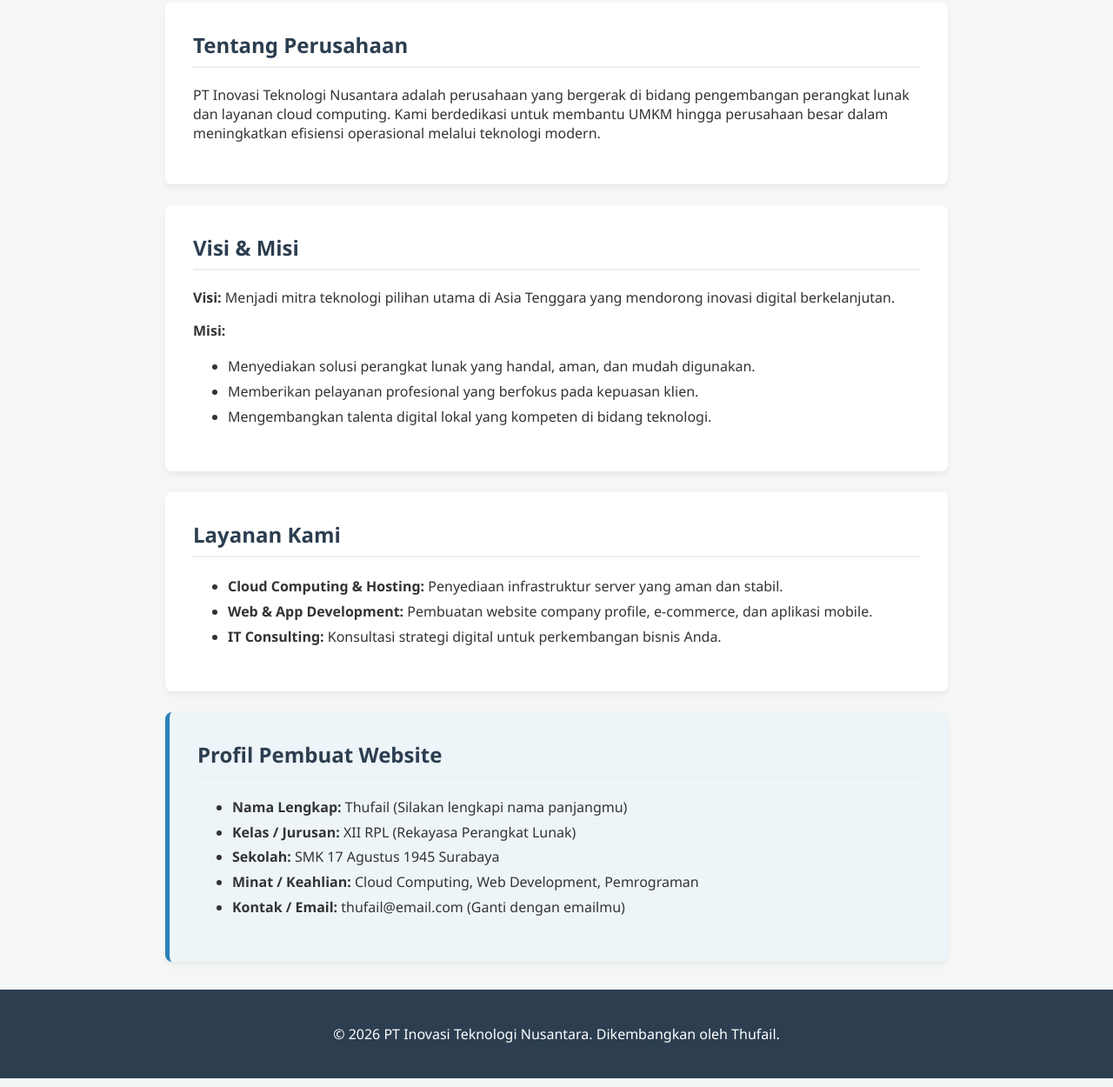
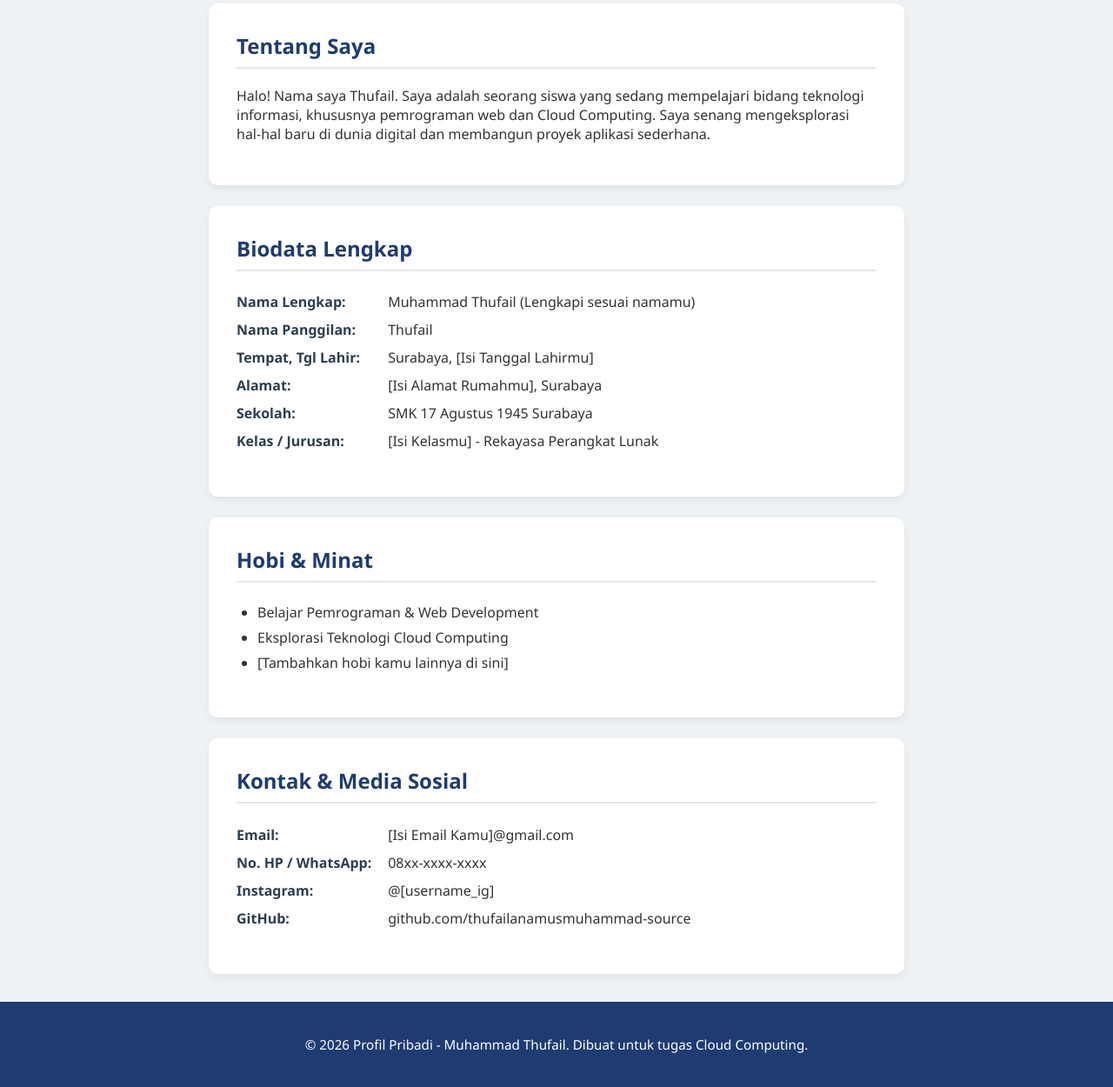
Before and after one commit to thufailanamusmuhammad-source/profil_by_THUFAIL, a plain HTML site: page index.html in a window 1280 px wide. Shown: the part 245-1495 px from the top of the page at 87% size. Drawn offline with Linux system fonts and the light colour scheme.

Commit message:
Update index.html

```diff
--- a/index.html
+++ b/index.html
@@ -3,31 +3,33 @@
 <head>
     <meta charset="UTF-8">
     <meta name="viewport" content="width=device-width, initial-scale=1.0">
-    <title>Profil Perusahaan & Pembuat - Thufail</title>
+    <title>Profil Pribadi - Thufail</title>
     <style>
         body {
             font-family: 'Segoe UI', Tahoma, Geneva, Verdana, sans-serif;
             margin: 0;
             padding: 0;
-            background-color: #f4f7f6;
+            background-color: #eef2f5;
             color: #333;
         }
         header {
-            background-color: #2c3e50;
+            background: linear-gradient(135deg, #1e3c72, #2a5298);
             color: white;
             text-align: center;
-            padding: 3rem 1rem;
+            padding: 3.5rem 1rem;
         }
         header h1 {
             margin: 0;
             font-size: 2.5rem;
+            letter-spacing: 1px;
         }
         header p {
-            font-size: 1.2rem;
-            color: #bdc3c7;
+            font-size: 1.1rem;
+            color: #d0e1f9;
+            margin-top: 0.5rem;
         }
         .container {
-            max-width: 900px;
+            max-width: 800px;
             margin: 2rem auto;
             padding: 0 1.5rem;
         }
@@ -35,79 +37,87 @@
             background: white;
             padding: 2rem;
             margin-bottom: 1.5rem;
-            border-radius: 8px;
-            box-shadow: 0 4px 6px rgba(0,0,0,0.05);
+            border-radius: 10px;
+            box-shadow: 0 4px 10px rgba(0,0,0,0.06);
         }
         section h2 {
-            color: #2c3e50;
-            border-bottom: 2px solid #ecf0f1;
+            color: #1e3c72;
+            border-bottom: 2px solid #e1e8ed;
             padding-bottom: 0.5rem;
             margin-top: 0;
         }
-        .profil-saya {
-            background-color: #eef5f9;
-            border-left: 5px solid #2980b9;
+        ul {
+            list-style-type: none;
+            padding: 0;
+            line-height: 2;
         }
-        ul {
+        ul li strong {
+            display: inline-block;
+            width: 170px;
+            color: #2c3e50;
+        }
+        .hobi-list {
+            list-style-type: disc;
+            padding-left: 1.5rem;
             line-height: 1.8;
         }
         footer {
             text-align: center;
             padding: 1.5rem;
-            background-color: #2c3e50;
+            background-color: #1e3c72;
             color: white;
             margin-top: 2rem;
+            font-size: 0.95rem;
         }
     </style>
 </head>
 <body>
 
     <header>
-        <h1>PT Inovasi Teknologi Nusantara</h1>
-        <p>Solusi Terdepan untuk Transformasi Digital Bisnis Anda</p>
+        <h1>Muhammad Thufail</h1>
+        <p>Pelajar SMK 17 Agustus 1945 Surabaya | Jurusan Rekayasa Perangkat Lunak (RPL)</p>
     </header>
 
     <div class="container">
         <section>
-            <h2>Tentang Perusahaan</h2>
-            <p>PT Inovasi Teknologi Nusantara adalah perusahaan yang bergerak di bidang pengembangan perangkat lunak dan layanan cloud computing. Kami berdedikasi untuk membantu UMKM hingga perusahaan besar dalam meningkatkan efisiensi operasional melalui teknologi modern.</p>
+            <h2>Tentang Saya</h2>
+            <p>Halo! Nama saya Thufail. Saya adalah seorang siswa yang sedang mempelajari bidang teknologi informasi, khususnya pemrograman web dan Cloud Computing. Saya senang mengeksplorasi hal-hal baru di dunia digital dan membangun proyek aplikasi sederhana.</p>
         </section>
 
         <section>
-            <h2>Visi & Misi</h2>
-            <p><strong>Visi:</strong> Menjadi mitra teknologi pilihan utama di Asia Tenggara yang mendorong inovasi digital berkelanjutan.</p>
-            <p><strong>Misi:</strong></p>
+            <h2>Biodata Lengkap</h2>
             <ul>
-                <li>Menyediakan solusi perangkat lunak yang handal, aman, dan mudah digunakan.</li>
-                <li>Memberikan pelayanan profesional yang berfokus pada kepuasan klien.</li>
-                <li>Mengembangkan talenta digital lokal yang kompeten di bidang teknologi.</li>
+                <li><strong>Nama Lengkap:</strong> Muhammad Thufail (Lengkapi sesuai namamu)</li>
+                <li><strong>Nama Panggilan:</strong> Thufail</li>
+                <li><strong>Tempat, Tgl Lahir:</strong> Surabaya, [Isi Tanggal Lahirmu]</li>
+                <li><strong>Alamat:</strong> [Isi Alamat Rumahmu], Surabaya</li>
+                <li><strong>Sekolah:</strong> SMK 17 Agustus 1945 Surabaya</li>
+                <li><strong>Kelas / Jurusan:</strong> [Isi Kelasmu] - Rekayasa Perangkat Lunak</li>
             </ul>
         </section>
 
         <section>
-            <h2>Layanan Kami</h2>
-            <ul>
-                <li><strong>Cloud Computing & Hosting:</strong> Penyediaan infrastruktur server yang aman dan stabil.</li>
-                <li><strong>Web & App Development:</strong> Pembuatan website company profile, e-commerce, dan aplikasi mobile.</li>
-                <li><strong>IT Consulting:</strong> Konsultasi strategi digital untuk perkembangan bisnis Anda.</li>
+            <h2>Hobi & Minat</h2>
+            <ul class="hobi-list">
+                <li>Belajar Pemrograman & Web Development</li>
+                <li>Eksplorasi Teknologi Cloud Computing</li>
+                <li>[Tambahkan hobi kamu lainnya di sini]</li>
             </ul>
         </section>
 
-        <!-- Bagian Informasi Tentang Kamu -->
-        <section class="profil-saya">
-            <h2>Profil Pembuat Website</h2>
+        <section>
+            <h2>Kontak & Media Sosial</h2>
             <ul>
-                <li><strong>Nama Lengkap:</strong> Thufail (Silakan lengkapi nama panjangmu)</li>
-                <li><strong>Kelas / Jurusan:</strong> XII RPL (Rekayasa Perangkat Lunak)</li>
-                <li><strong>Sekolah:</strong> SMK 17 Agustus 1945 Surabaya</li>
-                <li><strong>Minat / Keahlian:</strong> Cloud Computing, Web Development, Pemrograman</li>
-                <li><strong>Kontak / Email:</strong> thufail@email.com (Ganti dengan emailmu)</li>
+                <li><strong>Email:</strong> [Isi Email Kamu]@gmail.com</li>
+                <li><strong>No. HP / WhatsApp:</strong> 08xx-xxxx-xxxx</li>
+                <li><strong>Instagram:</strong> @[username_ig]</li>
+                <li><strong>GitHub:</strong> github.com/thufailanamusmuhammad-source</li>
             </ul>
         </section>
     </div>
 
     <footer>
-        <p>&copy; 2026 PT Inovasi Teknologi Nusantara. Dikembangkan oleh Thufail.</p>
+        <p>&copy; 2026 Profil Pribadi - Muhammad Thufail. Dibuat untuk tugas Cloud Computing.</p>
     </footer>
 
 </body>
```
